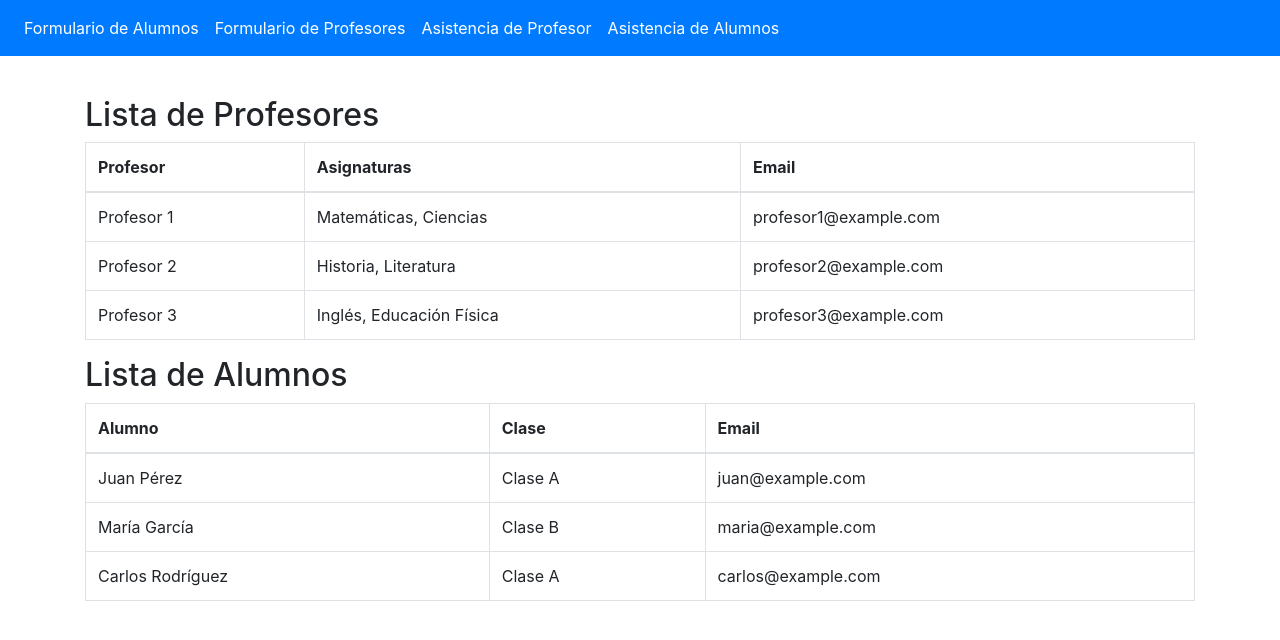
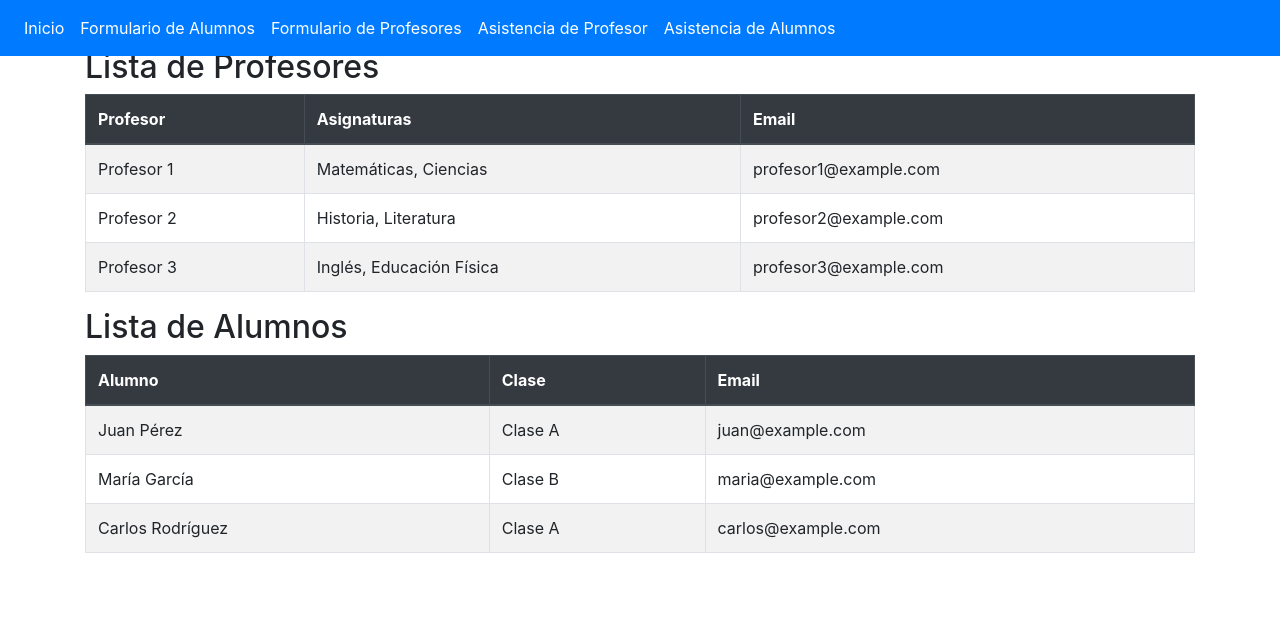
Before and after one commit to AlanG21/sistemaAsistencia, a PHP site: page /dashboard_administrador.php in a window 1280 px wide. Shown: the top 640 px of the page. Run offline with PHP 8.4, Linux system fonts and the light colour scheme; some libraries are stand-ins or nearby versions.

Commit message:
Tabla de dashboard modificada

```diff
--- a/dashboard_administrador.php
+++ b/dashboard_administrador.php
@@ -1,4 +1,3 @@
-<!-- dashboard_administrador.php -->
 <!DOCTYPE html>
 <html lang="es">
 <head>
@@ -8,14 +7,13 @@
     <link rel="stylesheet" href="https://maxcdn.bootstrapcdn.com/bootstrap/4.5.2/css/bootstrap.min.css">
 </head>
 <body>
-    <h1>Panel de Control del Administrador</h1>
     <!-- Incluye el menú -->
     <?php include 'menu.php'; ?>
 
     <div class="container mt-5">
         <h2>Lista de Profesores</h2>
-        <table class="table table-bordered">
-            <thead>
+        <table class="table table-striped table-bordered table-hover">
+            <thead class="thead-dark">
                 <tr>
                     <th>Profesor</th>
                     <th>Asignaturas</th>
@@ -52,8 +50,8 @@
         </table>
 
         <h2>Lista de Alumnos</h2>
-        <table class="table table-bordered">
-            <thead>
+        <table class="table table-striped table-bordered table-hover">
+            <thead class="thead-dark">
                 <tr>
                     <th>Alumno</th>
                     <th>Clase</th>
--- a/formulario_alumnos.php
+++ b/formulario_alumnos.php
@@ -4,6 +4,7 @@
     <meta charset="UTF-8">
     <meta name="viewport" content="width=device-width, initial-scale=1.0">
     <title>Formulario de Alumnos</title>
+    <?php include 'menu.php'; ?>
     <!-- Incluye Bootstrap CSS -->
     <link rel="stylesheet" href="https://stackpath.bootstrapcdn.com/bootstrap/4.5.2/css/bootstrap.min.css">
 </head>
--- a/formulario_profesores.php
+++ b/formulario_profesores.php
@@ -4,6 +4,7 @@
     <meta charset="UTF-8">
     <meta name="viewport" content="width=device-width, initial-scale=1.0">
     <title>Formulario de Profesores</title>
+    <?php include 'menu.php'; ?>
     <!-- Incluye Bootstrap CSS -->
     <link rel="stylesheet" href="https://stackpath.bootstrapcdn.com/bootstrap/4.5.2/css/bootstrap.min.css">
 </head>
--- a/menu.php
+++ b/menu.php
@@ -9,14 +9,17 @@
 <nav class="navbar navbar-expand-lg navbar-light bg-primary fixed-top">
         <div class="collapse navbar-collapse" id="navbarNav">
             <ul class="navbar-nav">
-                <li class="nav-item">
+
+            <li class="nav-item">
+                    <a class="nav-link text-white" href="dashboard_administrador.php">Inicio</a>
+                </li>            <li class="nav-item">
                     <a class="nav-link text-white" href="formulario_alumnos.php">Formulario de Alumnos</a>
                 </li>
                 <li class="nav-item">
                     <a class="nav-link text-white" href="formulario_profesores.php">Formulario de Profesores</a>
                 </li>
                 <li class="nav-item">
-                    <a class="nav-link text-white" href="asistencia_profesor.php">Asistencia de Profesor</a>
+                    <a class="nav-link text-white" href="asistencia_profesores.php">Asistencia de Profesor</a>
                 </li>
                 <li class="nav-item">
                     <a class="nav-link text-white" href="asistencia_alumnos.php">Asistencia de Alumnos</a>
```
Also changed, not shown: asistencia_alumnos.php (+3 -4 lines), asistencia_profesores.php (+4 -7 lines).
